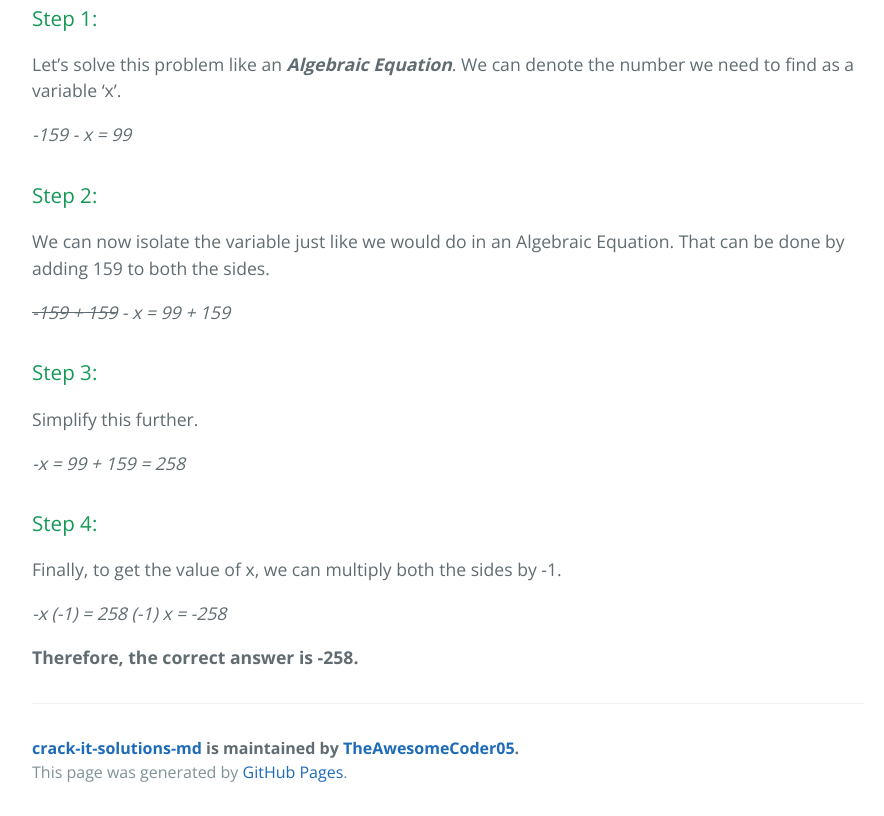
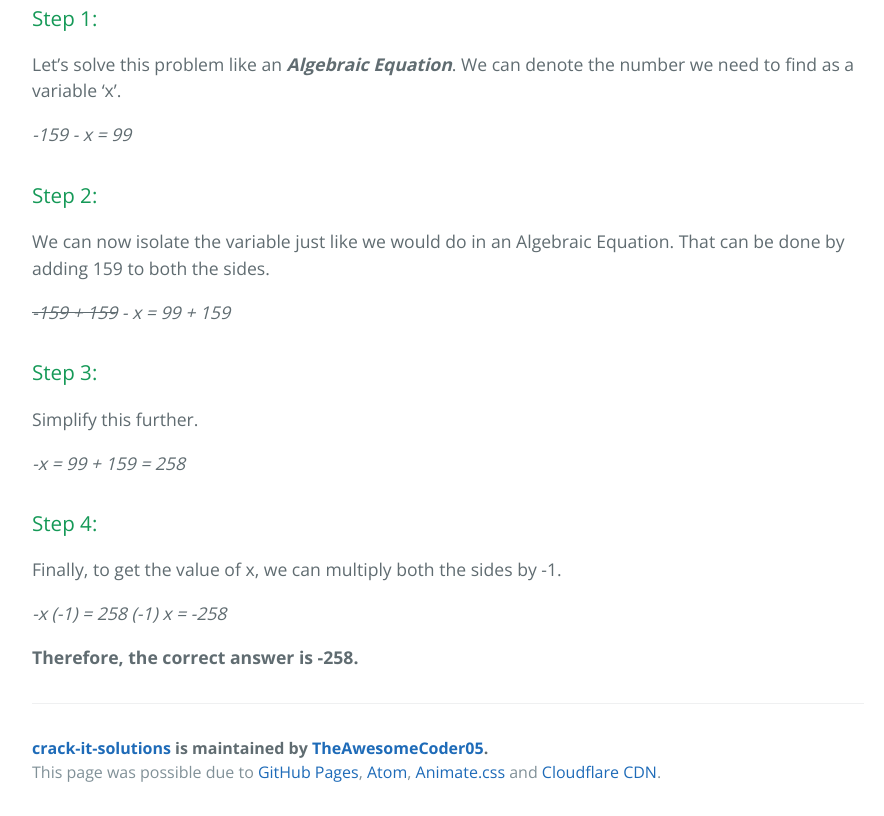
Before and after one commit to TheAwesomeCoder05/crack-it-solutions, a plain HTML site: page index.html in a window 1280 px wide. Shown: the part 3698-4514 px from the top of the page, without its empty margins (192-1076 px from the left). Drawn offline with nearby package versions, Linux system fonts and the light colour scheme.

Commit message:
Update index.html

```diff
--- a/index.html
+++ b/index.html
@@ -189,9 +189,9 @@ dig on the same spot. After 10 mins, one of the drillers stopped working. If the
 
       <footer class="site-footer">
 
-          <span class="site-footer-owner"><a href="https://github.com/TheAwesomeCoder05/crack-it-solutions">crack-it-solutions-md</a> is maintained by <a href="https://github.com/TheAwesomeCoder05">TheAwesomeCoder05</a>.</span>
+          <span class="site-footer-owner"><a href="https://github.com/TheAwesomeCoder05/crack-it-solutions">crack-it-solutions</a> is maintained by <a href="https://github.com/TheAwesomeCoder05">TheAwesomeCoder05</a>.</span>
 
-        <span class="site-footer-credits">This page was generated by <a href="https://pages.github.com">GitHub Pages</a>.</span>
+        <span class="site-footer-credits">This page was possible due to <a href="https://pages.github.com">GitHub Pages</a>, <a href="https://atom.io">Atom</a>, <a href="https://animate.style">Animate.css</a> and <a href="https://cdnjs.cloudflare.com">Cloudflare CDN</a>.</span>
       </footer>
     </section>
 
```
